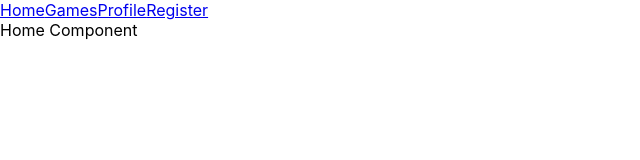
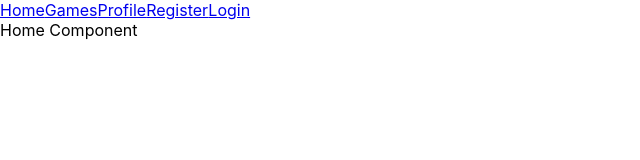
Before and after one commit to Kimichka/p5-project2, a React (Create React App) app in the folder game-trading-client/: page / in a window 1280 px wide. Shown: the top 160 px of the page, without its empty margins (0-640 px from the left). Built offline with nearby package versions, Linux system fonts and the light colour scheme.

Commit message:
Updates NavBar

```diff
--- a/game-trading-client/src/components/NavBar.js
+++ b/game-trading-client/src/components/NavBar.js
@@ -10,6 +10,7 @@ const NavBar = () => {
       <Link to="/games">Games</Link>
       <Link to="/profile">Profile</Link>
       <Link to="/register">Register</Link>
+      <Link to="/login">Login</Link>
     </nav>
   );
 }
```
